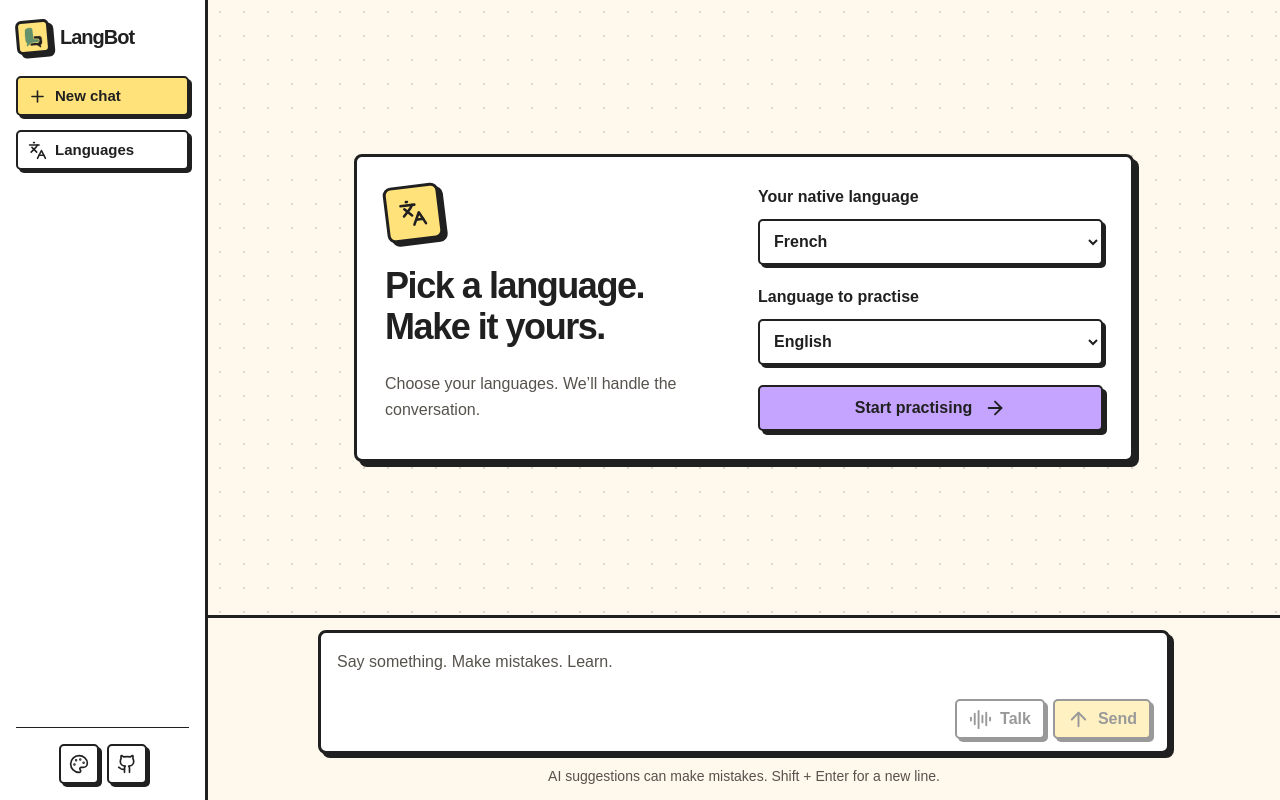
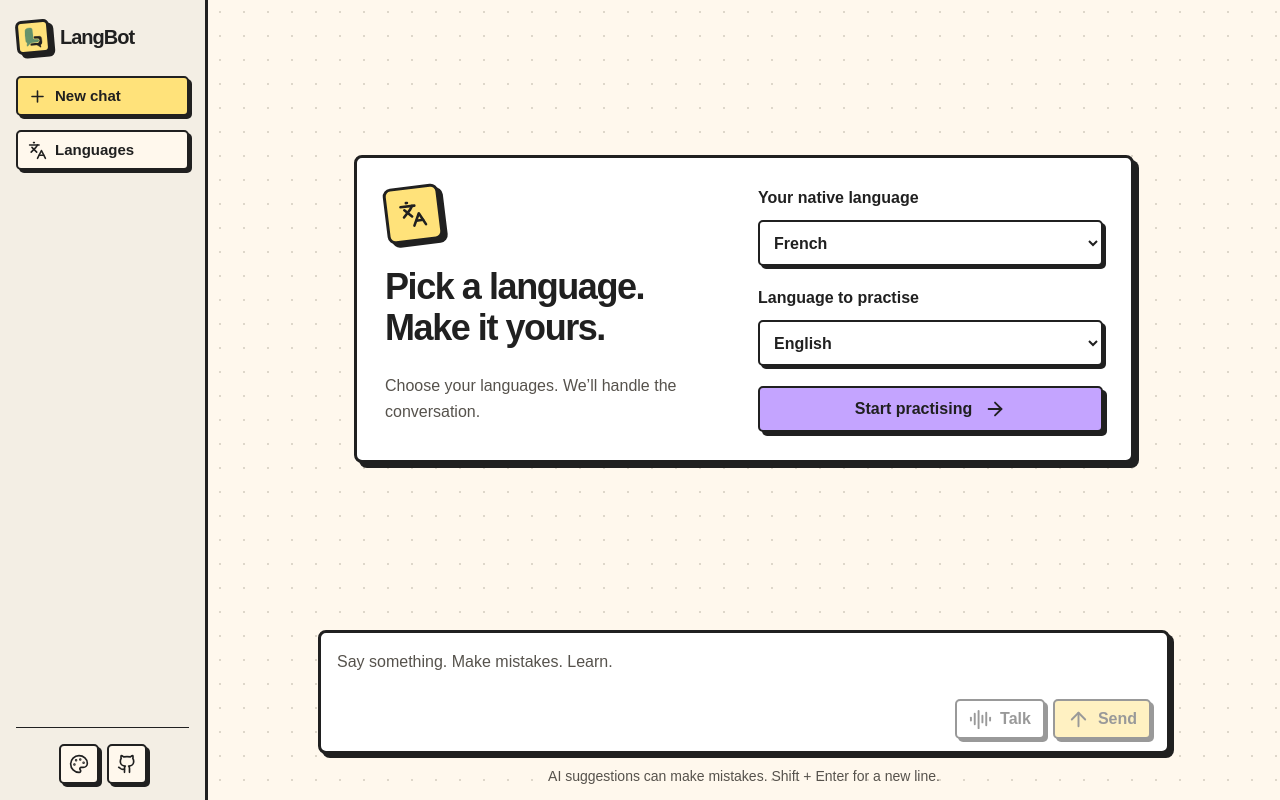
Before and after one commit to Yvesei/LangBot, a Next.js app: page / in a window 1280 px wide. Built offline with nearby package versions, Linux system fonts and the light colour scheme.

Commit message:
Polish chat layout and AI text formatting (#21)

```diff
--- a/src/app/styles/chat.css
+++ b/src/app/styles/chat.css
@@ -17,7 +17,7 @@
   line-height: 1;
   letter-spacing: -1px;
 }
-.chat-main {
+.chat-workspace {
   background-image: radial-gradient(var(--grid) 1px, transparent 1px);
   background-size: 24px 24px;
 }
@@ -119,8 +119,6 @@
 .composer-wrap {
   flex-shrink: 0;
   padding: 12px 24px max(14px, env(safe-area-inset-bottom));
-  background: var(--background);
-  border-top: var(--frame-border);
 }
 .composer {
   padding: 8px 12px;
--- a/src/app/styles/original.css
+++ b/src/app/styles/original.css
@@ -31,7 +31,7 @@
   letter-spacing: -0.025em;
 }
 
-:root[data-theme='original'] .chat-main {
+:root[data-theme='original'] .chat-workspace {
   background-image: none;
 }
 
--- a/src/app/styles/sidebar.css
+++ b/src/app/styles/sidebar.css
@@ -61,7 +61,7 @@
   width: 100%;
   min-height: 40px;
   padding: 8px 10px;
-  background: var(--icon-background);
+  background: var(--sidebar-control-background, var(--icon-background));
   color: var(--foreground);
   font-size: 15px;
   font-weight: var(--control-weight);
@@ -110,6 +110,10 @@
   margin-top: auto;
   padding-top: 16px;
   border-top: 1px solid var(--line);
+}
+
+.chat-sidebar .sidebar-footer .icon-button {
+  background: var(--sidebar-control-background, var(--icon-background));
 }
 
 .icon-button.sidebar-toggle,
--- a/src/app/styles/themes.css
+++ b/src/app/styles/themes.css
@@ -14,6 +14,8 @@
   --mint: #c8e9bc;
   --lilac: #d8c4ff;
   --on-accent: #202020;
+  --sidebar-background: var(--soft);
+  --sidebar-control-background: var(--background);
   --error-background: #ffe1db;
   --error-foreground: #8b2529;
   --success-background: #d7edc7;
@@ -74,6 +76,7 @@
   --success-background: #e4f1ed;
   --success-foreground: #245649;
   --sidebar-background: var(--soft);
+  --sidebar-control-background: transparent;
   --sidebar-hover-background: var(--background);
   --sidebar-badge-background: var(--mint);
   --sidebar-badge-radius: 999px;
--- a/src/components/ui/text/BoldText.tsx
+++ b/src/components/ui/text/BoldText.tsx
@@ -2,10 +2,23 @@ export function BoldText({ text }: { text: string }) {
   return (
     <>
       {text
-        .split(/\*\*([\s\S]+?)\*\*/g)
-        .map((part, index) =>
-          index % 2 === 1 ? <strong key={index}>{part}</strong> : part,
-        )}
+        .split(/(\*\*\*[\s\S]+?\*\*\*|\*\*[\s\S]+?\*\*|\*[^*\n]+?\*)/g)
+        .map((part, index) => {
+          if (part.startsWith('***') && part.endsWith('***')) {
+            return (
+              <strong key={index}>
+                <em>{part.slice(3, -3)}</em>
+              </strong>
+            );
+          }
+          if (part.startsWith('**') && part.endsWith('**')) {
+            return <strong key={index}>{part.slice(2, -2)}</strong>;
+          }
+          if (part.startsWith('*') && part.endsWith('*')) {
+            return <em key={index}>{part.slice(1, -1)}</em>;
+          }
+          return part;
+        })}
     </>
   );
 }
```
Also changed, not shown: 1 other file (tests, documents, lock files or other folders).
